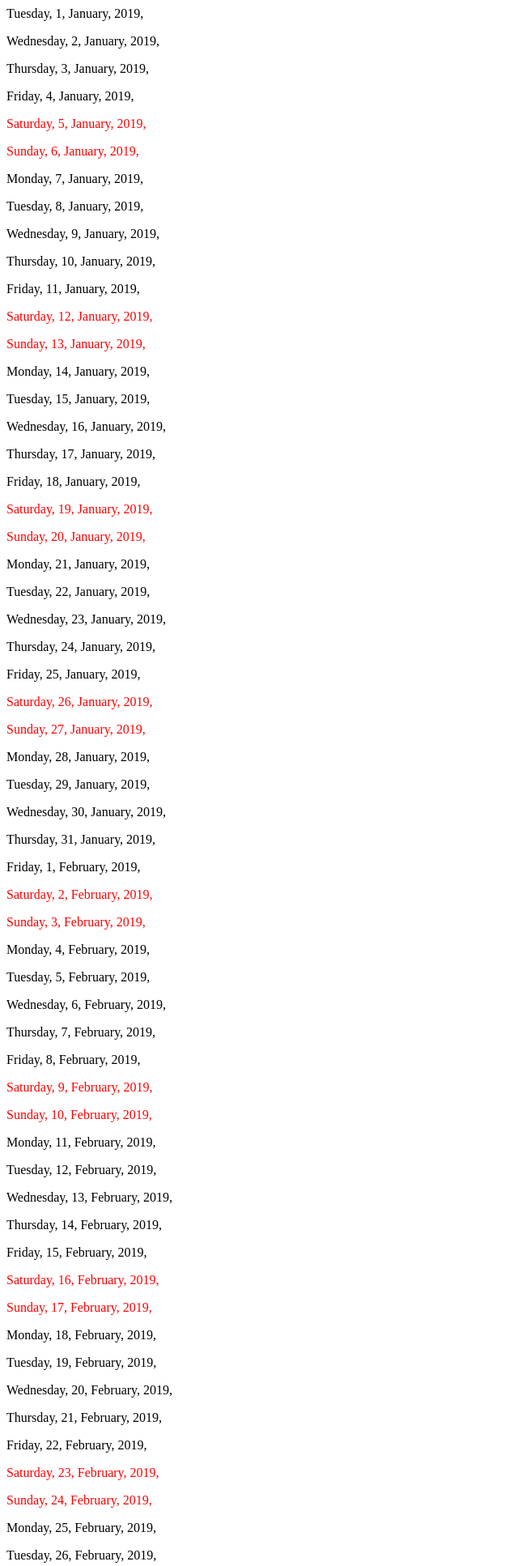
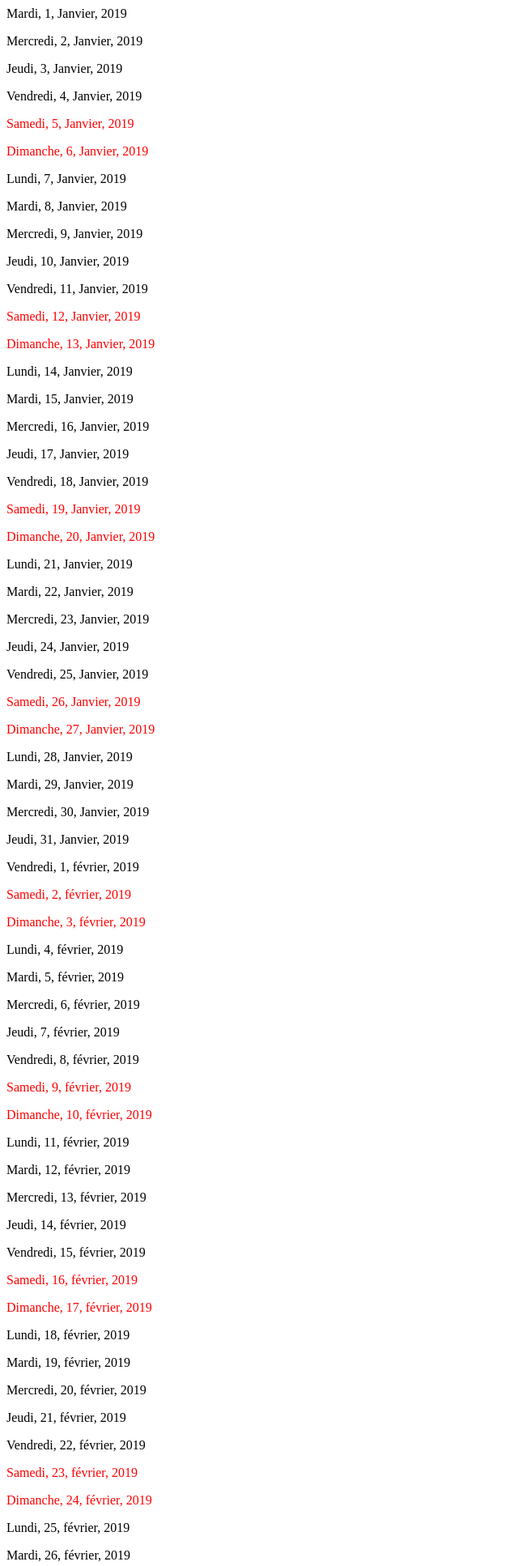
Before and after one commit to AnthonyMoreau/calendar, a PHP site: page / in a window 1280 px wide. Shown: the top 1934 px of the page at 81% size, without its empty margins (0-640 px from the left). Run offline with PHP 8.4, Linux system fonts and the light colour scheme.

Commit message:
Calendar ok

```diff
--- a/index.php
+++ b/index.php
@@ -1,4 +1,36 @@
 <?php
+function translate($tab, $element){
+
+    foreach($tab as $key => $value){
+        if($element === $key){
+            $element = $value;
+        }
+    }
+    return $element;
+}
+CONST day = [
+    "Monday" => "Lundi",
+    "Tuesday" => "Mardi",
+    "Wednesday" => "Mercredi",
+    "Thursday" => "Jeudi",
+    "Friday" => "Vendredi",
+    "Saturday" => "Samedi",
+    "Sunday" => "Dimanche"
+];
+CONST month = [
+    "January" => "Janvier",
+    "February" => "février",
+    "March" => "Mars",
+    "April" => "Avril",
+    "May" => "Mai",
+    "June" => "Juin",
+    "July" => "Juillet",
+    "August" => "Août",
+    "September" => "Septembre",
+    "October" => "Octobre",
+    "November" => "Novembre",
+    "December" => "Décembre"
+];
 
 CONST seconds_per_day = 86400;
 
@@ -20,7 +52,6 @@ $lastmonth = getdate(mktime($__H, $__m, $__s, date("m")-1, date("d"),   date("Y"
 
 $year__last__contruct = [];
 $year__next__contruct = [];
-
 $decal__day = $now - seconds_per_day;
 
 while($decal__day > $last_year[0]){
@@ -28,7 +59,6 @@ while($decal__day > $last_year[0]){
         $year__last__contruct []= $date[0];
     $decal__day -= seconds_per_day;
 }
-
 while($now < $next_year[0]){
     $date = getdate($now);
         $year__next__contruct []= $date[0];
@@ -39,11 +69,17 @@ $year = array_merge(array_reverse($year__last__contruct) , $year__next__contruct
 
 foreach($year as $key){
     $date = getdate($key);
+
     $week_end = ($date["weekday"] === "Saturday" || $date["weekday"] === "Sunday") ? "color: red" : null;
+
     $today = $__now;
-    $today__n = ($today["weekday"] === $date["weekday"] AND $today["mday"] === $date["mday"] AND $today["month"] === $date["month"]) ? "Aujourd'hui" : null;
+    $today__n = ($today["weekday"] === $date["weekday"] AND $today["mday"] === $date["mday"] AND $today["month"] === $date["month"]) ? "'Aujourd'hui'" : null;
+
+    $jour = translate(day, $date["weekday"]);
+    $mois = translate(month, $date["month"]);
+
     ?>
-        <p style="<?= $week_end ?>"><?= $date["weekday"] ?>, <?= $date["mday"] ?>, <?= $date["month"] ?>, <?= $date["year"] ?>, <span style="font-size: 2em; color:green"><?= $today__n ?></span></p>
+        <p style="<?= $week_end ?>"><?= $jour ?>, <?= $date["mday"] ?>, <?= $mois ?>, <?= $date["year"] ?> <span style="font-size: 2em; color:green"><?= $today__n ?></span></p>
 
     <?php
 }
```
